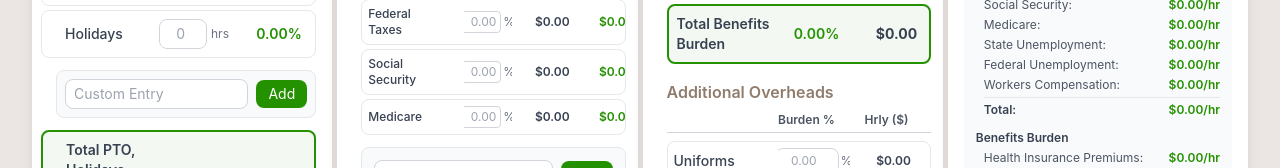
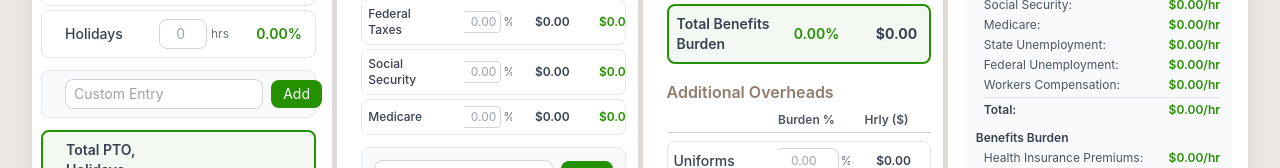
Before and after one commit to KayFernPR/Time-Material-Calculator, a React (Vite) app: page / in a window 1280 px wide. Shown: the part 483-651 px from the top of the page. Built offline with nearby package versions, Linux system fonts and the light colour scheme.

Commit message:
Step 1: widen Custom Entry box to align with data rows on both sides

```diff
--- a/src/components/LaborRateCalculator.jsx
+++ b/src/components/LaborRateCalculator.jsx
@@ -580,7 +580,8 @@ function LaborRateCalculator() {
                 </div>
 
                 {/* Add Custom Hours Not Worked */}
-                <div className="mt-3 flex items-center gap-2 p-2 border border-gray-200 rounded-lg bg-gray-50 w-full min-w-0 box-border">
+                <div className="mt-3 grid grid-cols-[minmax(6rem,1fr)_5rem_6rem] gap-2 items-stretch p-0 border border-gray-200 rounded-lg bg-gray-50 min-w-0 -ml-[15px]">
+                  <div className="col-span-3 flex items-center gap-2 p-2 min-w-0 ml-[15px]">
                     <input
                       type="text"
                       value={newCustomHoursNotWorked}
@@ -596,6 +597,7 @@ function LaborRateCalculator() {
                     >
                       Add
                     </button>
+                  </div>
                 </div>
 
                 {/* Total PTO, Holidays and Sick Time */}
@@ -678,7 +680,8 @@ function LaborRateCalculator() {
                   </div>
 
                   {/* Add Custom Non-Billable */}
-                <div className="mt-3 flex items-center gap-2 p-2 border border-gray-200 rounded-lg bg-gray-50 w-full min-w-0 box-border">
+                <div className="mt-3 grid grid-cols-[minmax(6rem,1fr)_5rem_6rem] gap-2 items-stretch p-0 border border-gray-200 rounded-lg bg-gray-50 min-w-0 -ml-[15px]">
+                  <div className="col-span-3 flex items-center gap-2 p-2 min-w-0 ml-[15px]">
                     <input
                       type="text"
                       value={newCustomNonBillable}
@@ -694,6 +697,7 @@ function LaborRateCalculator() {
                     >
                       Add
                     </button>
+                  </div>
                 </div>
 
                 {/* Total Non-Billable Hours */}
```
Lines whose indentation alone changed are shown as unchanged.
